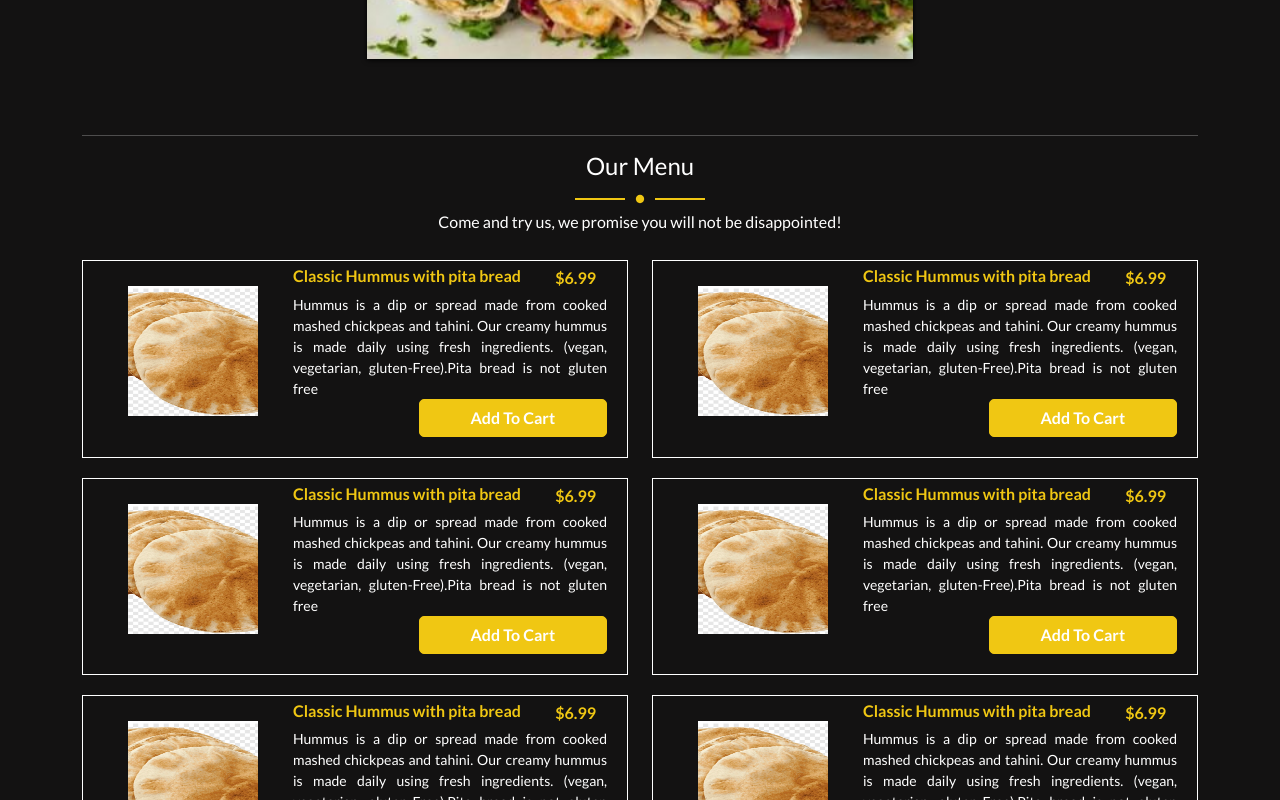
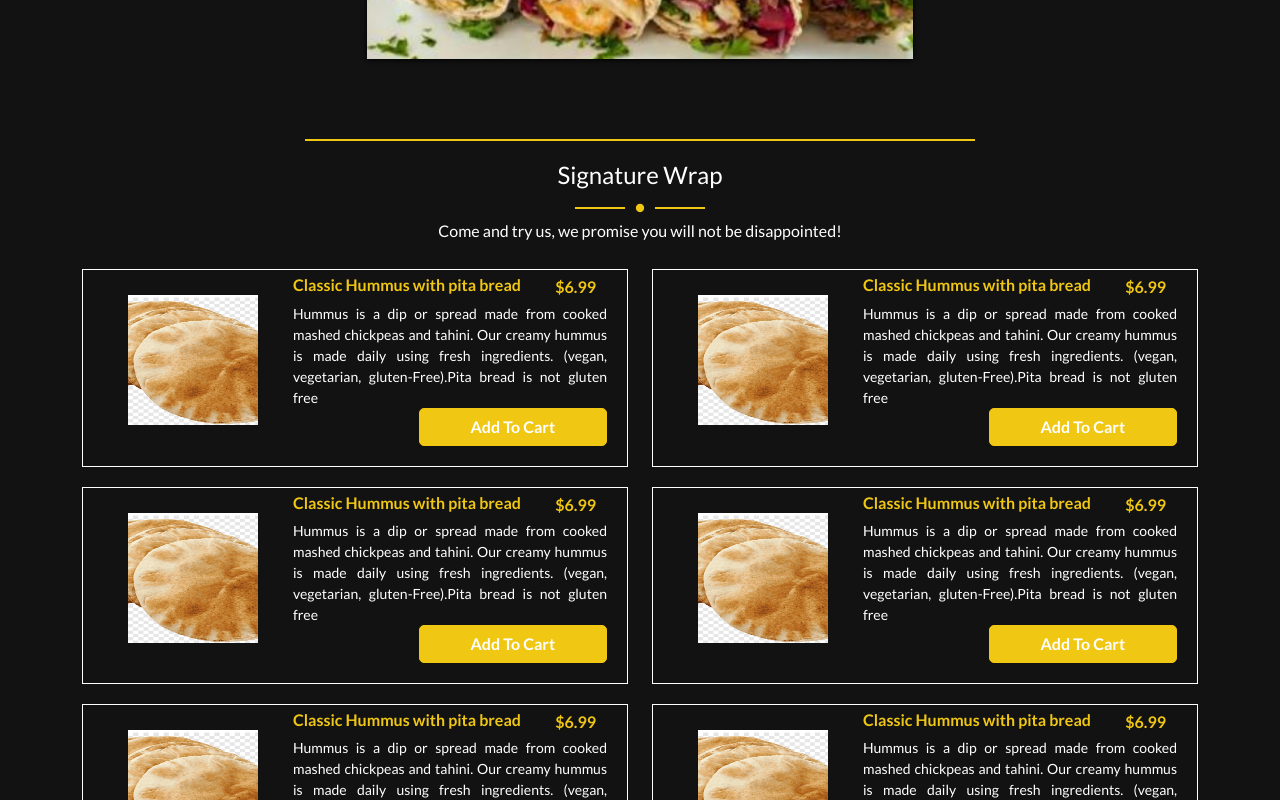
Before and after one commit to MBilal-21/HummusGrill, a React (Create React App) app: page /signature-wrap in a window 1280 px wide. Shown: the part 1540-2340 px from the top of the page. Built offline with nearby package versions, Linux system fonts and the light colour scheme.

Commit message:
scroll to signature

```diff
--- a/src/App.jsx
+++ b/src/App.jsx
@@ -1,4 +1,4 @@
-import {createContext, useContext, useEffect, useState } from "react";
+import { createContext, useContext, useEffect, useState } from "react";
 import "bootstrap/dist/css/bootstrap.min.css";
 import Navbar from "./Components/Navbar";
 import Home from "./Components/Pages/Home";
@@ -6,23 +6,21 @@ import AboutUs from "./Components/Pages/AboutUs";
 import Register from "./Components/Pages/Register";
 import Login from "./Components/Pages/Login";
 import ResetPassword from "./Components/Pages/ResetPassword";
-import Mycart , {AddToCart} from "./Components/ModelsCartAndTerms";
+import Mycart, { AddToCart } from "./Components/ModelsCartAndTerms";
 import Footer from "./Components/Footer";
-import { Route, Routes , Outlet} from "react-router-dom";
+import { Route, Routes, Outlet } from "react-router-dom";
 
-const Layout = () =>{
-  return(
+const Layout = () => {
+  return (
     <div>
-    <Navbar/>
-    <AddToCart/>
-        <Mycart/>
-    <Outlet/>
-    <Footer/>
+      <Navbar />
+      <AddToCart />
+      <Mycart />
+      <Outlet />
+      <Footer />
     </div>
-
-  )
-}
-
+  );
+};
 
 const Appstate = createContext();
 
@@ -32,25 +30,26 @@ function App() {
   }, []);
   const [showMycart, setShowMycart] = useState(false);
   const [showAddToCart, setShowAddToCart] = useState(false);
-  // const handleMyCartClose = () => setShowMycart(false);
+
   return (
-    <Appstate.Provider value={{setShowMycart, showMycart,showAddToCart, setShowAddToCart}}>
-
-        <Routes>
-          <Route path="/" element={<Layout/>}>
-          <Route path="/" element={<Home />} />
+    <Appstate.Provider
+      value={{ setShowMycart, showMycart, showAddToCart, setShowAddToCart }}
+    >
+      <Routes>
+        <Route path="/" element={<Layout />}>
+          <Route index element={<Home />} />
+          <Route path="/signature-wrap" element={<Home />} />
           <Route path="/menu" element={<Home />} />
-          <Route path="/signature-wrap" element={<Home />} />
           <Route path="/about" element={<AboutUs />} />
           <Route path="/register" element={<Register />} />
           <Route path="/login" element={<Login />} />
           <Route path="/passwordreset" element={<ResetPassword />} />
           <Route path="*" element={<>NO route is present</>} />
-          </Route>
-        </Routes>
+        </Route>
+      </Routes>
     </Appstate.Provider>
   );
 }
 
 export default App;
-export  {Appstate};
+export { Appstate };
--- a/src/Components/ModelsCartAndTerms.jsx
+++ b/src/Components/ModelsCartAndTerms.jsx
@@ -33,10 +33,8 @@ function Mycart() {
   );
 }
 function AddToCart() {
-  // const [show, setShow] = useState(false);
   const [noofItem, setnoofItem] = useState(0);
-  // const handleClose = () => setShow(false);
-  // const handleShow = () => setShow(true);
+
   const useAppState = useContext(Appstate);
   const handleClose = () => useAppState.setShowAddToCart(false);
 
--- a/src/Components/Pages/Dishes.jsx
+++ b/src/Components/Pages/Dishes.jsx
@@ -39,9 +39,9 @@ const Dishes = () => {
           <Divider/>
           <p>Create your Meal to fit your taste.</p>
         </div>
-        <Dish link={"create-bowl"} img={createBowl} btn={"Craete a Bowl"} />
-        <Dish link={"create-bowl"} img={createWrap} btn={"Craete a Wrap"} />
-        <Dish link={"create-bowl"} img={signatureWrap} btn={"Signature Wraps"} />
+        <Dish link={"/create-bowl"} img={createBowl} btn={"Craete a Bowl"} />
+        <Dish link={"/create-wrap"} img={createWrap} btn={"Craete a Wrap"} />
+        <Dish link={"/signature-wrap"} img={signatureWrap} btn={"Signature Wraps"} />
       </Row>
     </Container>
   );
--- a/src/Components/Pages/Home.jsx
+++ b/src/Components/Pages/Home.jsx
@@ -8,9 +8,10 @@ import Carousel from "react-bootstrap/Carousel";
 import Button from "react-bootstrap/Button";
 import Container from "react-bootstrap/Container";
 import Dishes from "./Dishes";
-import { Link } from "react-router-dom";
+import { Link, Outlet } from "react-router-dom";
 import OurMenu from "./OurMenu";
 import Newsletter from "../Newsletter";
+import SignatureWrap from "../SignatureWrap";
 
 const Home = () => {
   return (
@@ -63,7 +64,11 @@ const Home = () => {
           </a>
         </Container>
       </div>
+      {/* Button + images create bowl and wrap and signature wrap */}
       <Dishes />
+      {/* Signature wrap items */}
+      <SignatureWrap/>
+      {/* our menu section */}
       <OurMenu/>
       <Newsletter/>
     </>
--- a/src/Components/Pages/OurMenu.jsx
+++ b/src/Components/Pages/OurMenu.jsx
@@ -9,6 +9,7 @@ const OurMenu = () => {
   const executeScroll = () => scrollref.current.scrollIntoView();
 
   useEffect(()=>{
+    console.log(scrollref.current);
     if(location.pathname === "/menu"){executeScroll()}
   },[location])
 
@@ -16,7 +17,7 @@ const OurMenu = () => {
   return (
     <Container className="ourMenu" id="ourMenu"  ref={scrollref}>
       <div className=" text-center">
-        <hr />
+        <hr className="theline"/>
         <h4>Our Menu</h4>
         <Divider />
         <p>Come and try us, we promise you will not be disappointed!</p>
--- /dev/null
+++ b/src/Components/SignatureWrap.jsx
@@ -0,0 +1,49 @@
+import React ,{ useEffect, useRef, useState } from 'react';
+import Button from 'react-bootstrap/Button';
+import Collapse from 'react-bootstrap/Collapse';
+import ItemsMap from './ItemsMap'
+import Container from "react-bootstrap/Container";
+import { useLocation } from 'react-router-dom';
+import Divider from './Divider';
+
+function SignatureWrap() {
+    const [open, setOpen] = useState(false);
+    const location = useLocation();
+    const scrollSignature = useRef(null);
+    const executeScroll = () => {
+        scrollSignature.current.scrollIntoView();
+        console.log(scrollSignature.current);
+    }
+
+    useEffect(()=>{
+      if(location.pathname === "/signature-wrap"){
+        executeScroll();
+        setOpen(true);
+
+      }else{
+        setOpen(false);
+    }
+    },[location])
+
+  return (
+    <>
+
+      <Container ref={scrollSignature}>
+      <Collapse in={open}  >
+        <div id="example-collapse-text"  >
+        <div className=" text-center">
+        <hr  className="theline"/>
+        <h4>Signature Wrap</h4>
+        <Divider />
+        <p>Come and try us, we promise you will not be disappointed!</p>
+      </div>
+         <ItemsMap/>
+        </div>
+      </Collapse>
+
+      </Container>
+    </>
+  );
+}
+
+export default SignatureWrap;
--- a/src/Styling/index.css
+++ b/src/Styling/index.css
@@ -304,6 +304,13 @@ footer .contact li:hover,
 }
 
 /*------------------------- Our Menu Item----------------------------*/
+.theline{
+  opacity: 1;
+  border-top: 2px solid var(--first-color);
+  width: 60%;
+  margin: 20px auto;
+
+}
  .menu-box{
   text-align: center;
   border: 1px solid white;
@@ -402,3 +409,8 @@ footer .contact li:hover,
   right: 0;
   bottom: 0;
 }
+
+
+/* loyality program page
+online payement
+payement at store */
```
